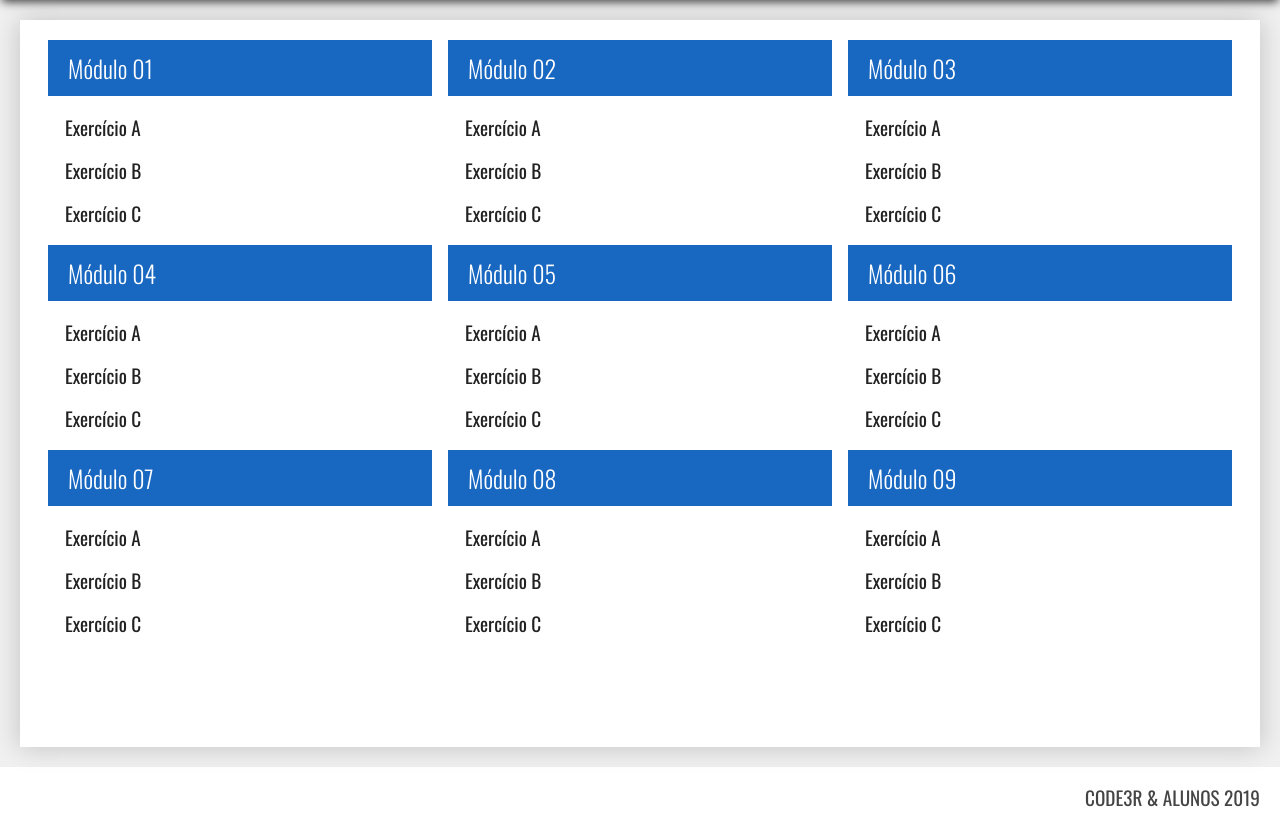
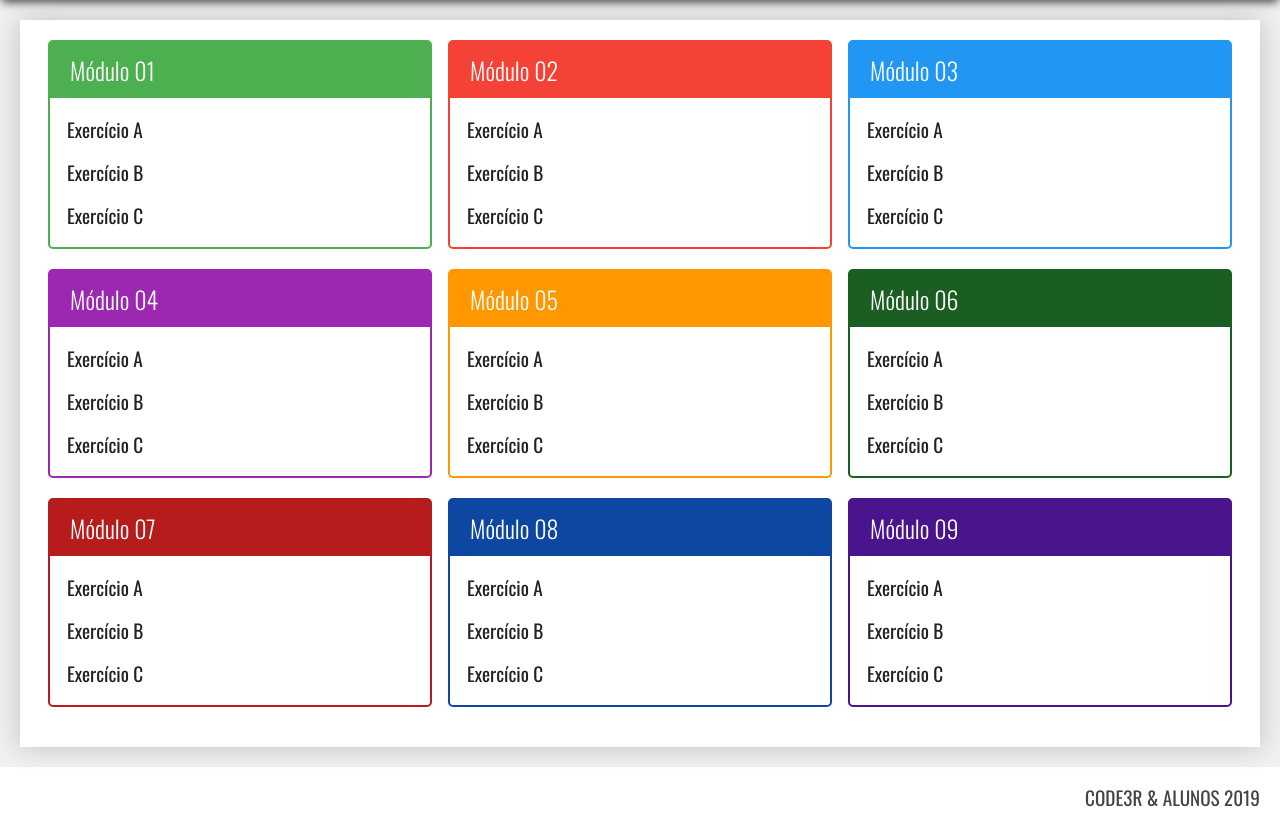
Before and after one commit to Gustavo-OSHA/PHP, a PHP site: page / in a window 1280 px wide. Shown: the part 120-947 px from the top of the page. Run offline with PHP 8.4, Linux system fonts and the light colour scheme.

Commit message:
Cores nos modulos

```diff
--- a/assets/css/style.css
+++ b/assets/css/style.css
@@ -79,6 +79,8 @@ body {
 
 .modulo {
     flex-basis: 32%; /*cada elemento vai ocupar essa porcentagem de tela */
+    margin-bottom: 20px;
+    border-radius: 5px;
 }
 
 .modulo > h3 {
@@ -111,3 +113,30 @@ body {
 .modulo > ul > li:hover {
     background-color: #EEE;
 }
+
+.modulo.verde {border: 2px solid #4caf50;}
+.modulo.verde > h3 { background-color:#4caf50;}
+
+.modulo.vermelho {border: 2px solid #F44336;}
+.modulo.vermelho > h3 { background-color: #F44336;}
+
+.modulo.azul {border: 2px solid #2196f3;}
+.modulo.azul > h3 { background-color: #2196f3;}
+
+.modulo.roxo {border: 2px solid #9c27b0;}
+.modulo.roxo > h3 { background-color: #9c27b0;}
+
+.modulo.laranja {border: 2px solid #FF9800;}
+.modulo.laranja > h3 { background-color: #FF9800;}
+
+.modulo.verde-escuro {border: 2px solid #1b5e21;}
+.modulo.verde-escuro > h3 { background-color: #1b5e21;}
+
+.modulo.vermelho-escuro {border: 2px solid #B71C1C;}
+.modulo.vermelho-escuro > h3 { background-color: #B71C1C;}
+
+.modulo.azul-escuro {border: 2px solid #0D47A1;}
+.modulo.azul-escuro > h3 { background-color: #0D47A1;}
+
+.modulo.roxo-escuro {border: 2px solid #4A148C;}
+.modulo.roxo-escuro > h3 { background-color: #4A148C;}
--- a/index.html
+++ b/index.html
@@ -15,7 +15,7 @@
     <main class="principal">
         <div class="conteudo">
             <nav class="modulos">
-                <div class="modulo">
+                <div class="modulo verde">
                     <h3>Módulo 01 </h3>
                     <ul>
                         <li><a href="#">Exercício A</a></li>
@@ -23,7 +23,7 @@
                         <li><a href="#">Exercício C</a></li>
                     </ul>
                 </div>
-                <div class="modulo">
+                <div class="modulo vermelho">
                     <h3>Módulo 02 </h3>
                     <ul>
                         <li><a href="#">Exercício A</a></li>
@@ -31,7 +31,7 @@
                         <li><a href="#">Exercício C</a></li>
                     </ul>
                 </div>
-                <div class="modulo">
+                <div class="modulo azul">
                     <h3>Módulo 03 </h3>
                     <ul>
                         <li><a href="#">Exercício A</a></li>
@@ -39,7 +39,7 @@
                         <li><a href="#">Exercício C</a></li>
                     </ul>
                 </div>
-                <div class="modulo">
+                <div class="modulo roxo">
                     <h3>Módulo 04 </h3>
                     <ul>
                         <li><a href="#">Exercício A</a></li>
@@ -47,7 +47,7 @@
                         <li><a href="#">Exercício C</a></li>
                     </ul>
                 </div>
-                <div class="modulo">
+                <div class="modulo laranja">
                     <h3>Módulo 05 </h3>
                     <ul>
                         <li><a href="#">Exercício A</a></li>
@@ -55,7 +55,7 @@
                         <li><a href="#">Exercício C</a></li>
                     </ul>
                 </div>
-                <div class="modulo">
+                <div class="modulo verde-escuro">
                     <h3>Módulo 06 </h3>
                     <ul>
                         <li><a href="#">Exercício A</a></li>
@@ -63,7 +63,7 @@
                         <li><a href="#">Exercício C</a></li>
                     </ul>
                 </div>
-                <div class="modulo">
+                <div class="modulo vermelho-escuro">
                     <h3>Módulo 07 </h3>
                     <ul>
                         <li><a href="#">Exercício A</a></li>
@@ -71,7 +71,7 @@
                         <li><a href="#">Exercício C</a></li>
                     </ul>
                 </div>
-                <div class="modulo">
+                <div class="modulo azul-escuro">
                     <h3>Módulo 08 </h3>
                     <ul>
                         <li><a href="#">Exercício A</a></li>
@@ -79,7 +79,7 @@
                         <li><a href="#">Exercício C</a></li>
                     </ul>
                 </div>
-                <div class="modulo">
+                <div class="modulo roxo-escuro">
                     <h3>Módulo 09 </h3>
                     <ul>
                         <li><a href="#">Exercício A</a></li>
```
